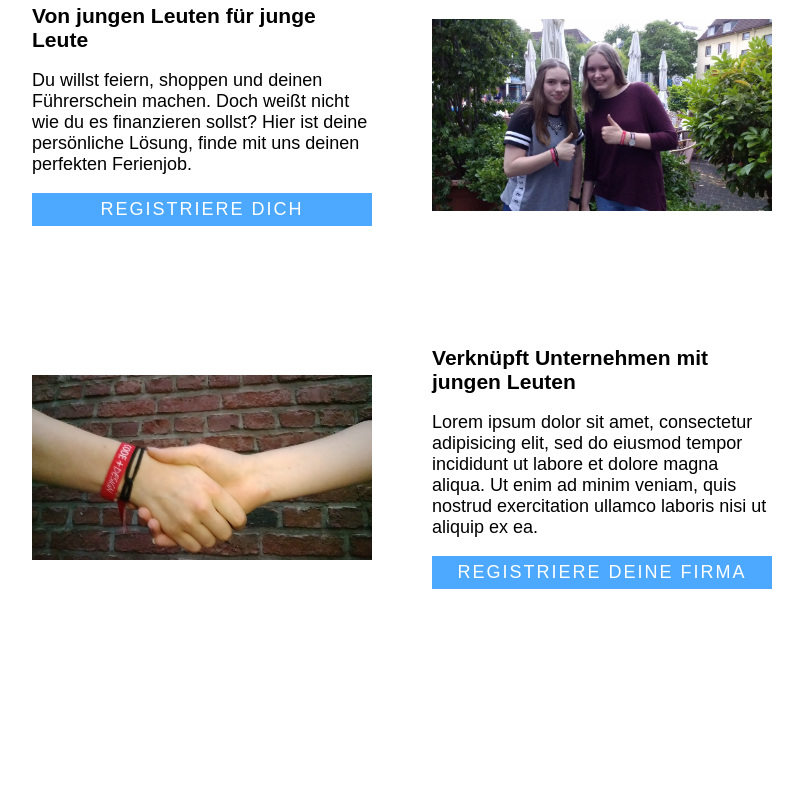
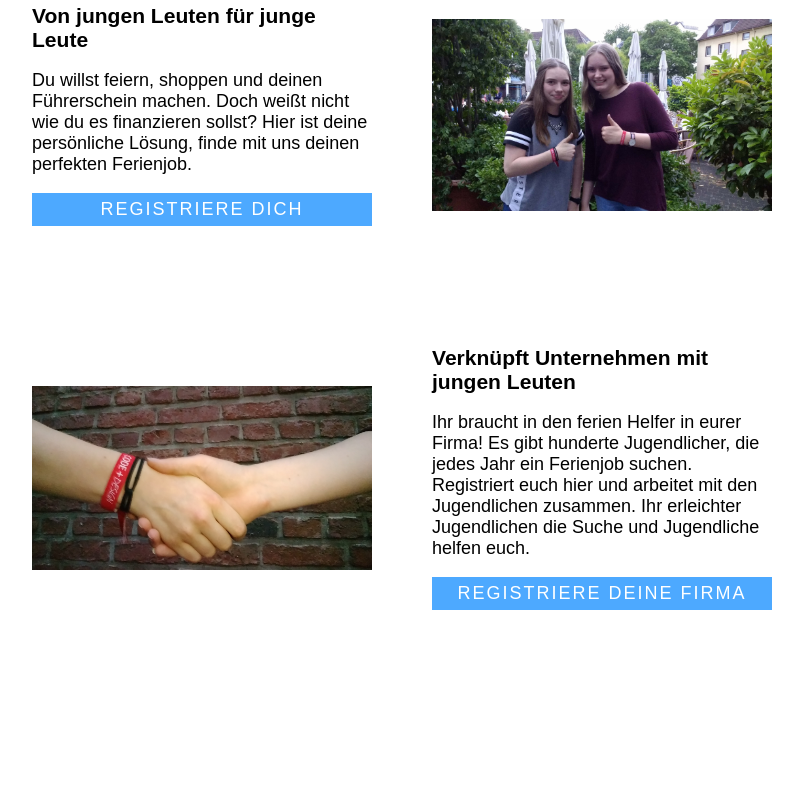
Before and after one commit to ferienjob/django, a Django app: page / in a window 1280 px wide. Shown: the part 896-1696 px from the top of the page, without its empty margins (238-1041 px from the left). Before the commit the page ends 1485 px from the top, so only its background shows below. Run offline with Django 3.2, Linux system fonts and the light colour scheme; data that the repository does not hold is empty.

Commit message:
improved landing page

```diff
--- a/static/suche.css
+++ b/static/suche.css
@@ -15,7 +15,7 @@ body {
 /* - - - - - suche - - - - - */
 .suche {
   /*background: lightgrey;*/
-  margin: 50px 0 50px 0;
+  margin: 150px 0 50px 0;
 
   display: flex;
   align-items: flex-end;
--- a/templates/landing_page.html
+++ b/templates/landing_page.html
@@ -33,7 +33,7 @@
       <div class="description__text">
         <h3>Verknüpft Unternehmen mit jungen Leuten</h3>
         <p>
-          Lorem ipsum dolor sit amet, consectetur adipisicing elit, sed do eiusmod tempor incididunt ut labore et dolore magna aliqua. Ut enim ad minim veniam, quis nostrud exercitation ullamco laboris nisi ut aliquip ex ea.
+          Ihr braucht in den ferien Helfer in eurer Firma! Es gibt hunderte Jugendlicher, die jedes Jahr ein Ferienjob suchen. Registriert euch hier und arbeitet mit den Jugendlichen zusammen. Ihr erleichter Jugendlichen die Suche und Jugendliche helfen euch.
         </p>
         <a href="/add/firma">Registriere deine Firma</a>
       </div>
```
